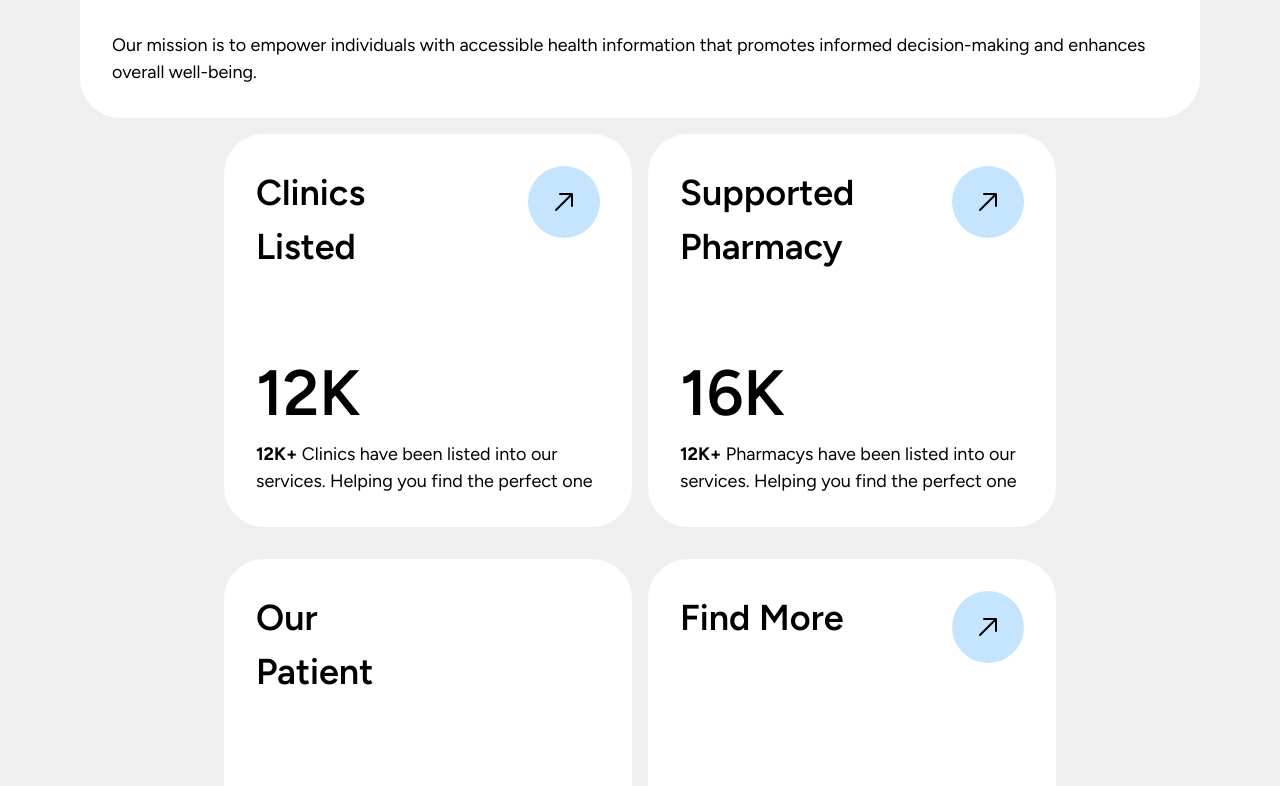
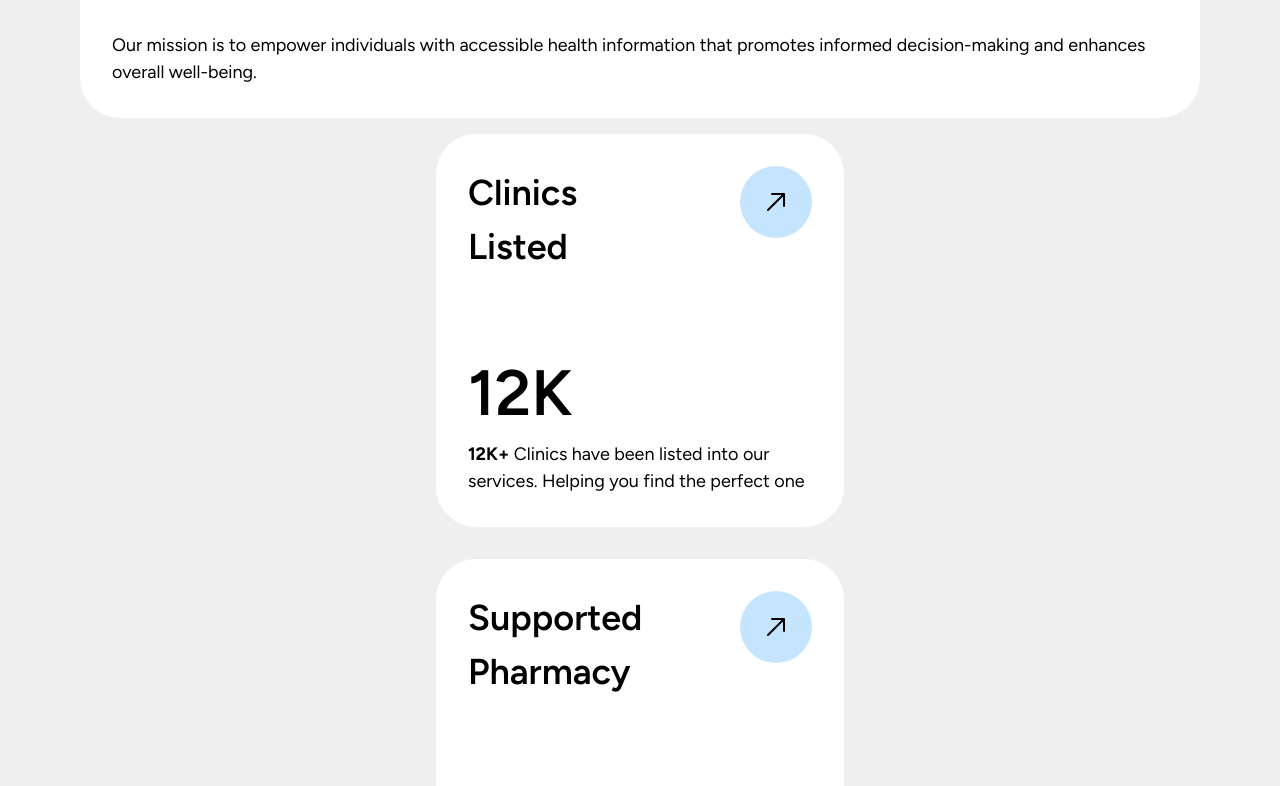
Before and after one commit to aryndraa/healthify, a React (Vite) app: page / in a window 1280 px wide. Shown: the part 866-1652 px from the top of the page. Built offline with nearby package versions, Linux system fonts and the light colour scheme.

Commit message:
refactor

```diff
--- a/src/component/PharmacyCard.jsx
+++ b/src/component/PharmacyCard.jsx
@@ -1,6 +1,6 @@
 export const PharmacyCard = () => {
   return (
-    <div className="relative w-full 2xl:w-[550px] h-[320px] 2xl:h-[450px]">
+    <div className="relative w-full 2xl:w-full h-[320px] xl:h-[320px] 2xl:h-[450px]">
       <img
         src="https://images.unsplash.com/photo-1604145942179-63cd583fcf64?q=80&w=3041&auto=format&fit=crop&ixlib=rb-4.0.3&ixid=M3wxMjA3fDB8MHxwaG90by1wYWdlfHx8fGVufDB8fHx8fA%3D%3D"
         alt=""
--- a/src/layouts/DefaultLayout.jsx
+++ b/src/layouts/DefaultLayout.jsx
@@ -4,7 +4,7 @@ import PropTypes from "prop-types";
 
 export const DefaultLayout = ({children}) => {
   return (
-    <div className="w-full max-w-[1920px] p-20 2xl:px-32 py-4 ">
+    <div className="w-full  p-20 2xl:px-32 py-4 ">
       <Navbar/>
       <main className="w-full">
         {children}
--- a/src/pages/Landing/Landing.jsx
+++ b/src/pages/Landing/Landing.jsx
@@ -16,7 +16,7 @@ const Landing = () => {
 	return (
 		<div>
 			{/* Hero  */}
-			<div className=" max-w-screen flex gap-4 mt-[100px]  sm:mt-[160px]">
+			<div className=" max-w-screen flex gap-4 mt-[100px] 	sm:mt-[160px]">
 				<div className="Container1">
 					<div className="item-1">
 						<div>
@@ -158,7 +158,7 @@ const Landing = () => {
 				></div>
 			</div>
 
-			<div className="flex flex-wrap gap-4 justify-center">
+			<div className="grid 2xl:grid-cols-4  gap-4 justify-center">
 				<div className="BOX">
 					<div className="flex justify-between  mb-[71px]">
 						<p className="text--4xl font-semibold w-1/2  ">
--- a/src/pages/Pharmacy/Pharmacy.jsx
+++ b/src/pages/Pharmacy/Pharmacy.jsx
@@ -6,7 +6,7 @@ import { ListPharmacies } from "../../component/ListPharmacies.jsx";
 export function Pharmacy() {
   return (
     <>
-      <section className="min-h-screen mt-[160px]">
+      <section className="min-h-screen mt-[160px] mb-4">
         <div className="w-full flex gap-2 items-center mb-4">
           <SearchBar/>
           <ShortBy/>
```
Also changed, not shown: package.json (+4 -4 lines), 1 other file (tests, documents, lock files or other folders).
